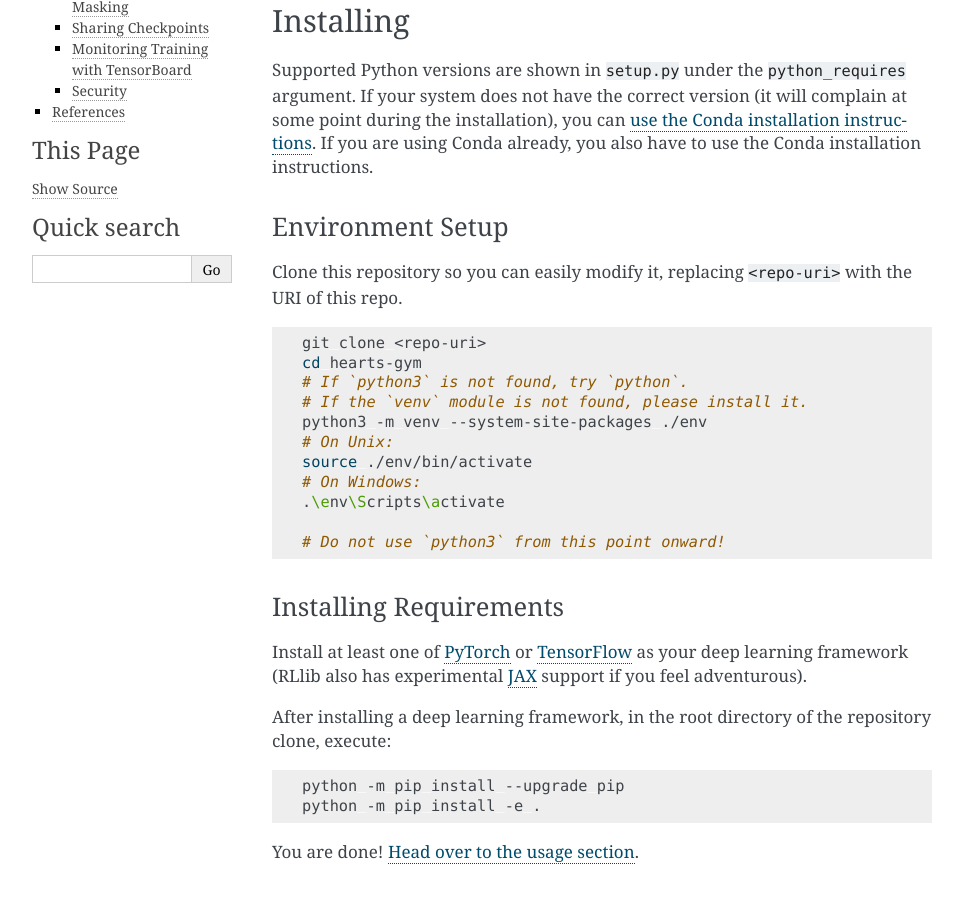
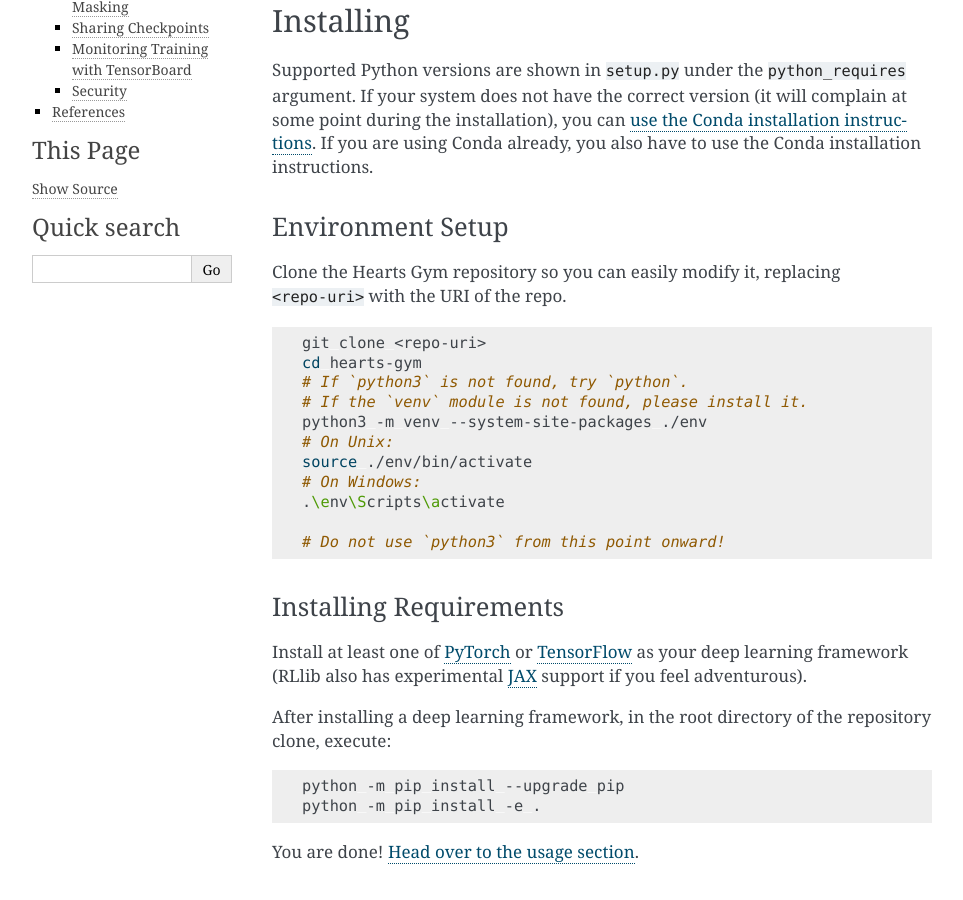
Before and after one commit to HelmholtzAI-FZJ/hearts-gym, a Sphinx documentation site: the page built from docs/readme.md, in a window 1280 px wide and 900 px high, scrolled down 539 px. Shown: the whole window, without its empty margins (148-1111 px from the left). Built offline with Sphinx 7.4.7, drawn with Linux system fonts in a browser that asks for light colours.

Commit message:
Do not reference repository as "this"
This is confusing when visiting Read the Docs.

````diff
--- a/docs/readme.md
+++ b/docs/readme.md
@@ -35,8 +35,8 @@ installation instructions.
 
 ### Environment Setup
 
-Clone this repository so you can easily modify it, replacing
-`<repo-uri>` with the URI of this repo.
+Clone the Hearts Gym repository so you can easily modify it, replacing
+`<repo-uri>` with the URI of the repo.
 
 ```shell
 git clone <repo-uri>
````
